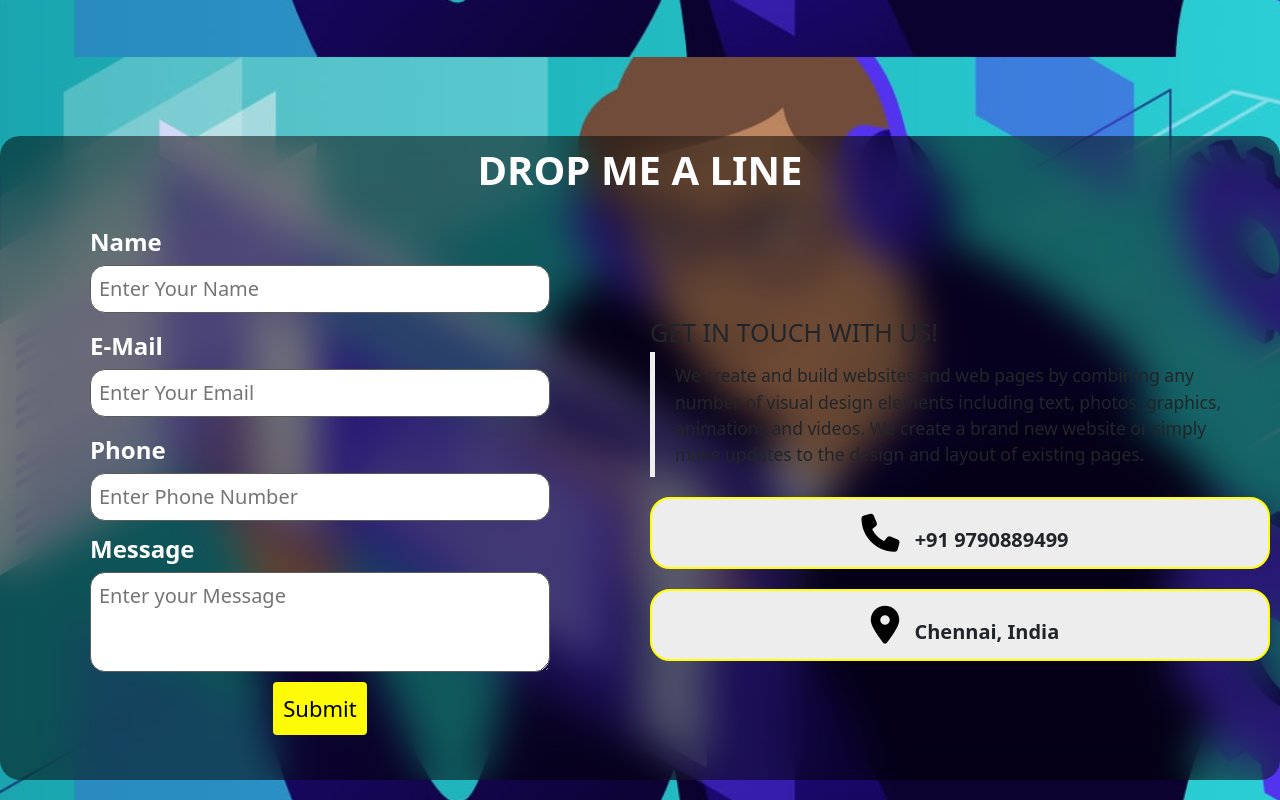
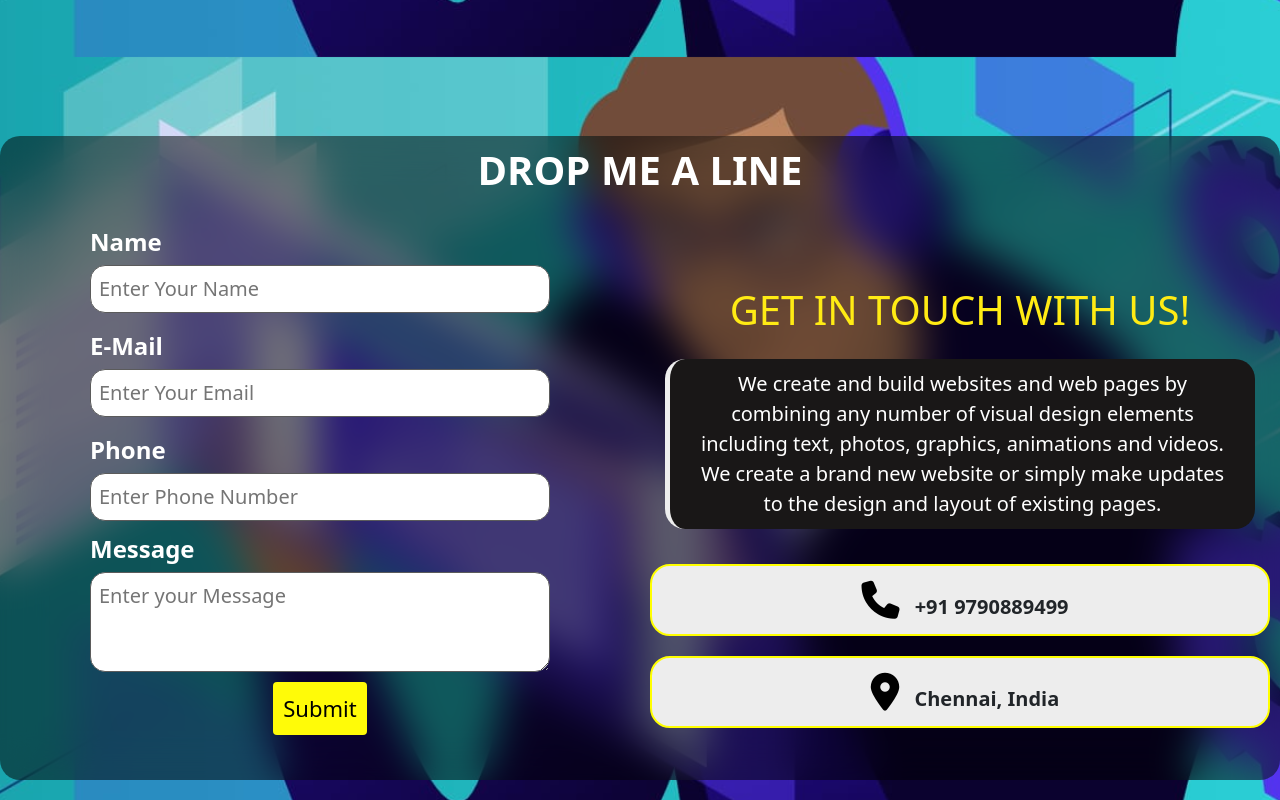
Before and after one commit to Ejaz-100400/ejazportfolio.in, a plain HTML site: page index.html in a window 1280 px wide. Shown: the part 5516-6316 px from the top of the page. Drawn offline with nearby package versions, Linux system fonts and the light colour scheme.

Commit message:
Update style.css

```diff
--- a/css/style.css
+++ b/css/style.css
@@ -948,6 +948,22 @@ textarea{
     width:50%;
 
 }
+.contact-content{
+    color:white;
+    text-align: center;
+    padding:15px;
+}
+.contact-content h1{
+    font-size:4rem;
+    color:rgb(255, 235, 20);
+    padding:20px 0px;
+
+}
+.contact-content blockquote{
+    font-size:2rem;
+    background-color: #191717;
+    border-radius: 20px;
+}
 .icon-details{
     background-color:#ededed;
     width:100%;
```
